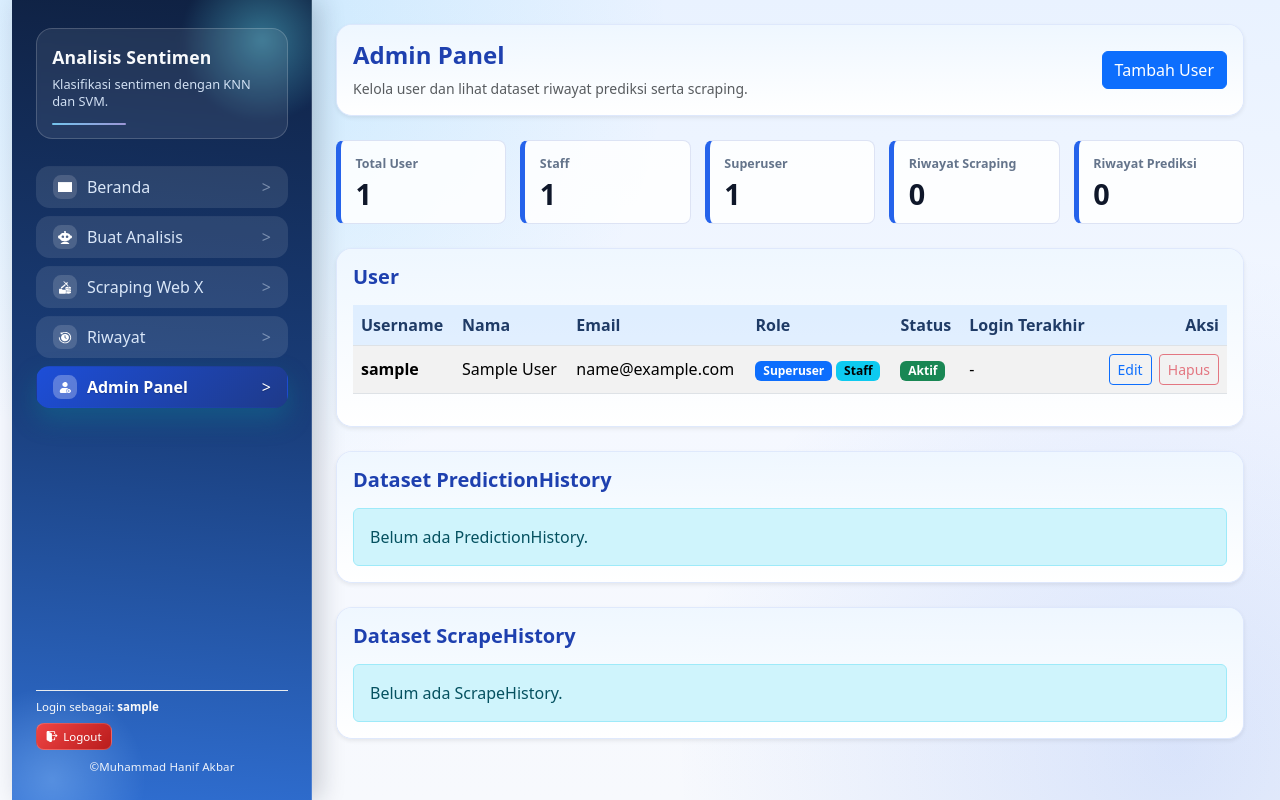
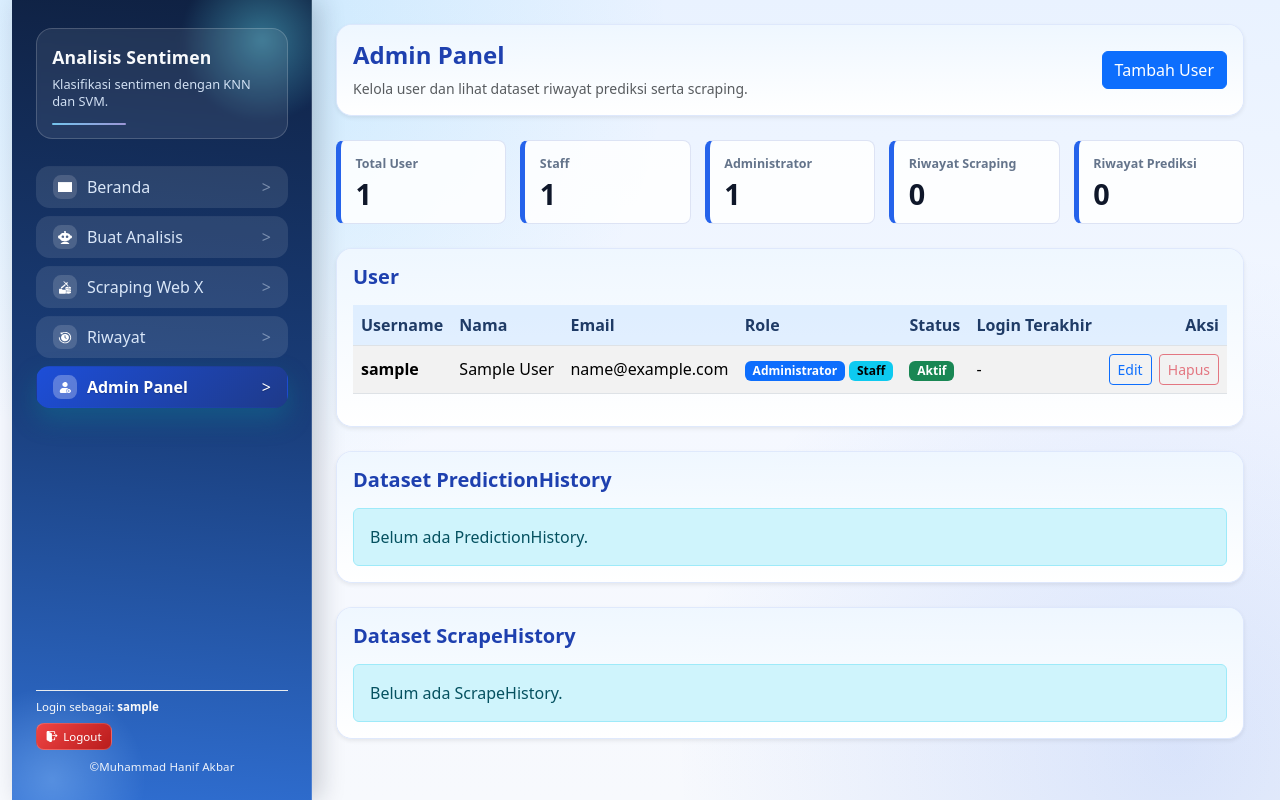
Before and after one commit to HanifAkb/WebSentimen, a Django app: page /admin/ in a window 1280 px wide. Run offline with Django 4.2, Linux system fonts and the light colour scheme; the visitor is signed in with stand-in values (Sample User, id 1); data comes from the database, SQL or seed files in the repository; data that the repository does not hold is empty; grey boxes are pictures that could not be loaded.

Commit message:
Rename admin panel superuser labels

```diff
--- a/sentiment_app/forms.py
+++ b/sentiment_app/forms.py
@@ -195,7 +195,7 @@ class AdminCreateUserForm(UserCreationForm):
     email = forms.EmailField(required=False, label="Email")
     is_active = forms.BooleanField(required=False, initial=True, label="Aktif")
     is_staff = forms.BooleanField(required=False, label="Staff")
-    is_superuser = forms.BooleanField(required=False, label="Superuser")
+    is_superuser = forms.BooleanField(required=False, label="Administrator")
 
     class Meta:
         model = User
@@ -282,7 +282,7 @@ class AdminEditUserForm(forms.ModelForm):
             "email": "Email",
             "is_active": "Aktif",
             "is_staff": "Staff",
-            "is_superuser": "Superuser",
+            "is_superuser": "Administrator",
         }
 
     def __init__(self, *args, **kwargs):
--- a/sentiment_app/templates/sentiment_app/admin_panel.html
+++ b/sentiment_app/templates/sentiment_app/admin_panel.html
@@ -27,7 +27,7 @@
                 <div class="admin-stat-value">{{ total_staff }}</div>
             </div>
             <div class="admin-stat">
-                <div class="admin-stat-label">Superuser</div>
+                <div class="admin-stat-label">Administrator</div>
                 <div class="admin-stat-value">{{ total_superusers }}</div>
             </div>
             <div class="admin-stat">
@@ -67,7 +67,7 @@
                                         <td>{{ account.email|default:"-" }}</td>
                                         <td>
                                             {% if account.is_superuser %}
-                                                <span class="badge text-bg-primary">Superuser</span>
+                                                <span class="badge text-bg-primary">Administrator</span>
                                             {% endif %}
                                             {% if account.is_staff %}
                                                 <span class="badge text-bg-info">Staff</span>
--- a/sentiment_app/templates/sentiment_app/admin_user_form.html
+++ b/sentiment_app/templates/sentiment_app/admin_user_form.html
@@ -8,7 +8,7 @@
                 <div class="d-flex flex-column flex-md-row align-items-md-center justify-content-between gap-3">
                     <div>
                         <h1 class="h4 fw-semibold mb-2">{{ form_title }}</h1>
-                        <p class="text-muted small mb-0">Atur data akun, status aktif, staff, dan superuser.</p>
+                        <p class="text-muted small mb-0">Atur data akun, status aktif, staff, dan Administrator.</p>
                     </div>
                     <a class="btn btn-outline-secondary btn-sm" href="{% url 'admin:index' %}">Kembali ke Admin Panel</a>
                 </div>
--- a/sentiment_app/views.py
+++ b/sentiment_app/views.py
@@ -1237,7 +1237,7 @@ def logout_view(request: HttpRequest) -> HttpResponse:
 
 def _require_superuser(request: HttpRequest) -> None:
     if not request.user.is_superuser:
-        raise PermissionDenied("Hanya superuser yang dapat mengakses Admin Panel.")
+        raise PermissionDenied("Hanya Administrator yang dapat mengakses Admin Panel.")
 
 
 def _scrape_history_queryset_for_detail(request: HttpRequest):
```
